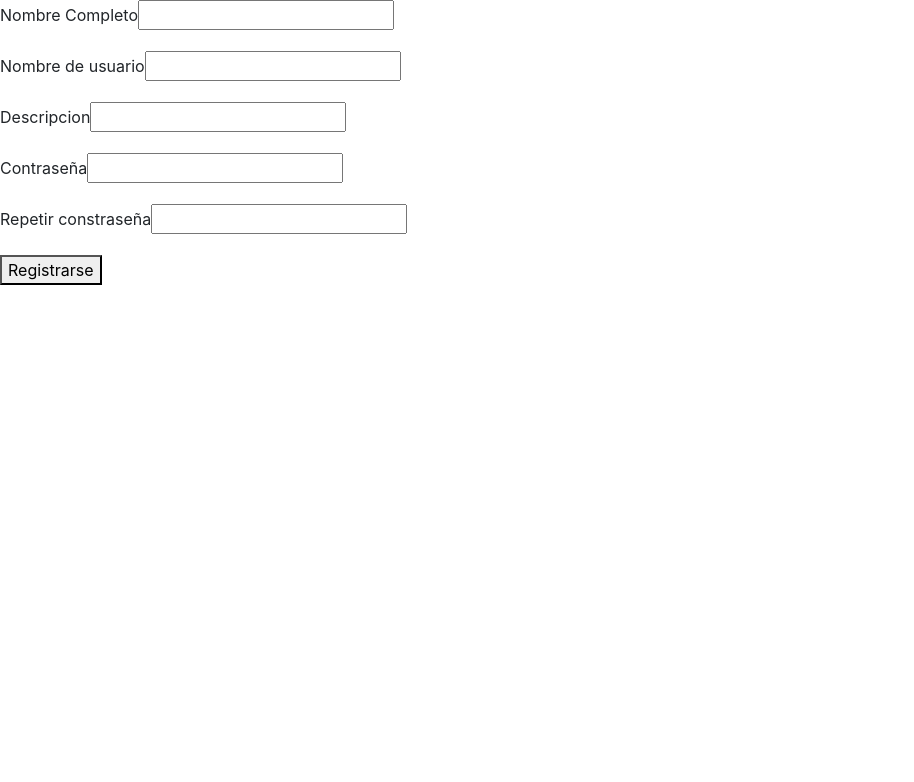
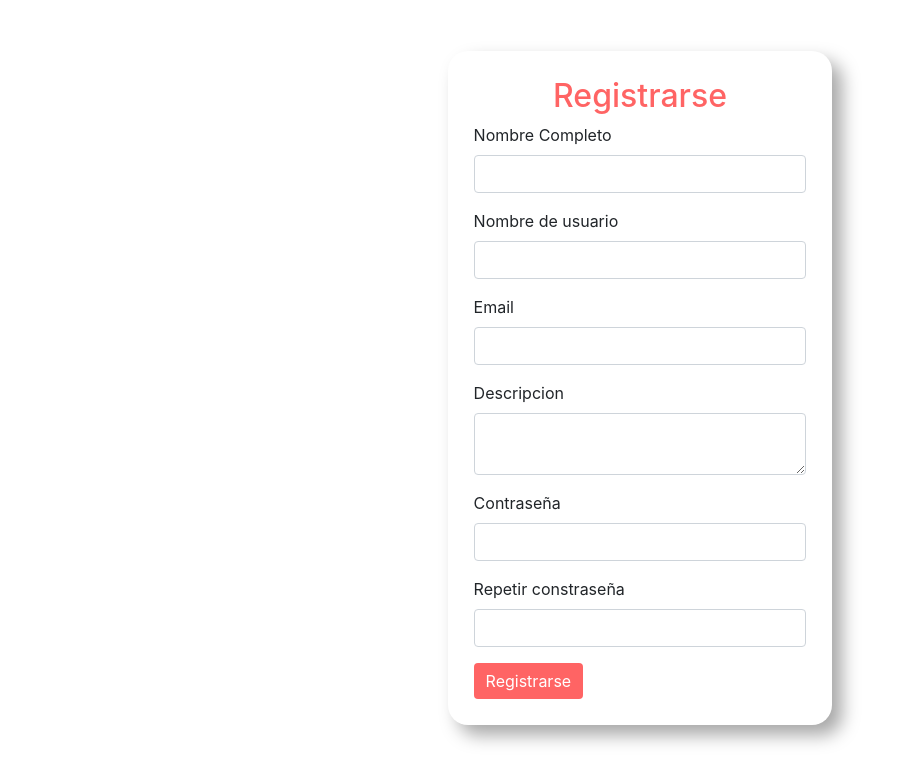
Before and after one commit to Johan52752/School-data, a React (Create React App) app in the folder frontend/: page /register in a window 1280 px wide. Shown: the top 782 px of the page, without its empty margins (0-914 px from the left). Built offline with nearby package versions, Linux system fonts and the light colour scheme.

Commit message:
fast develop

```diff
--- a/frontend/package.json
+++ b/frontend/package.json
@@ -9,6 +9,7 @@
     "@testing-library/user-event": "^12.1.10",
     "axios": "^0.21.0",
     "bootstrap": "^4.5.3",
+    "node-sass": "^4.14.1",
     "react": "^17.0.1",
     "react-bootstrap": "^1.4.0",
     "react-dom": "^17.0.1",
--- a/frontend/public/index.html
+++ b/frontend/public/index.html
@@ -15,6 +15,7 @@
       user's mobile device or desktop. See https://developers.google.com/web/fundamentals/web-app-manifest/
     -->
     <link rel="manifest" href="%PUBLIC_URL%/manifest.json" />
+    <link rel="stylesheet" href="https://cdn.jsdelivr.net/npm/bootstrap@4.5.3/dist/css/bootstrap.min.css" integrity="sha384-TX8t27EcRE3e/ihU7zmQxVncDAy5uIKz4rEkgIXeMed4M0jlfIDPvg6uqKI2xXr2" crossorigin="anonymous">
     <!--
       Notice the use of %PUBLIC_URL% in the tags above.
       It will be replaced with the URL of the `public` folder during the build.
@@ -39,5 +40,7 @@
       To begin the development, run `npm start` or `yarn start`.
       To create a production bundle, use `npm run build` or `yarn build`.
     -->
+    <script src="https://code.jquery.com/jquery-3.5.1.slim.min.js" integrity="sha384-DfXdz2htPH0lsSSs5nCTpuj/zy4C+OGpamoFVy38MVBnE+IbbVYUew+OrCXaRkfj" crossorigin="anonymous"></script>
+    <script src="https://cdn.jsdelivr.net/npm/bootstrap@4.5.3/dist/js/bootstrap.bundle.min.js" integrity="sha384-ho+j7jyWK8fNQe+A12Hb8AhRq26LrZ/JpcUGGOn+Y7RsweNrtN/tE3MoK7ZeZDyx" crossorigin="anonymous"></script>
   </body>
 </html>
--- /dev/null
+++ b/frontend/src/actions/index.jsx
@@ -0,0 +1,9 @@
+export const registerUser = (payload) => ({
+    type: 'REGISTER_USER',
+    payload,
+})
+
+export const unlogUser = (payload) => ({
+    type: 'UNLOG_USER',
+    payload
+})
--- a/frontend/src/components/screens/home/home.jsx
+++ b/frontend/src/components/screens/home/home.jsx
@@ -1,11 +1,28 @@
-import React from 'react'
+import React, { useEffect } from 'react'
+import { connect } from 'react-redux'
 
-const Home = ( ) => {
+const Home = (props) => {
+
+    useEffect(() => {
+        if (props.user === undefined){
+            console.log('entra')
+            props.history.push('/login')
+        }
+    }, [props.user])
+
     return (
         <h1>
-            Home
+            {props?.user?.name && (
+               <span>{props.user.name}</span>
+            )}
+            Hola
         </h1>
     )
 }
 
-export default Home
+const mapStateToProps = (state) => {
+    const { user } = state
+    return { user }
+}
+
+export default connect(mapStateToProps, null)(Home)
--- a/frontend/src/components/screens/login/login.jsx
+++ b/frontend/src/components/screens/login/login.jsx
@@ -1,28 +1,31 @@
-import React from 'react'
+import React, { useEffect } from 'react'
+import { connect } from 'react-redux'
 import { Form, Button } from 'react-bootstrap'
+import { unlogUser } from '../../../actions'
 
-const Login = () => {
+import './login.scss'
+
+const Login = (props) => {
+    useEffect(() => {
+        props.unlogUser()
+    }, [])
+
     return (
         <>
             <div className="container-login">
+                <h1 className='login-title'>Iniciar sesion</h1>
                 <Form>
                     <Form.Group controlId="formBasicEmail">
-                        <Form.Label>Email address</Form.Label>
-                        <Form.Control type="email" placeholder="Enter email" />
-                        <Form.Text className="text-muted">
-                            We'll never share your email with anyone else.
-                        </Form.Text>
+                        <Form.Label>Email</Form.Label>
+                        <Form.Control type="email" placeholder="example@example.com" />
                     </Form.Group>
 
                     <Form.Group controlId="formBasicPassword">
-                        <Form.Label>Password</Form.Label>
-                        <Form.Control type="password" placeholder="Password" />
-                    </Form.Group>
-                    <Form.Group controlId="formBasicCheckbox">
-                        <Form.Check type="checkbox" label="Check me out" />
+                        <Form.Label>Contraseña</Form.Label>
+                        <Form.Control type="password" placeholder="*******" />
                     </Form.Group>
                     <Button variant="primary" type="submit">
-                        Submit
+                        Entrar
                     </Button>
                 </Form>
             </div>
@@ -30,4 +33,12 @@ const Login = () => {
     )
 }
 
-export default Login
+const mapDispatchToProps = {
+    unlogUser,
+}
+
+const mapStateToProps = (state) => {
+     return state
+}
+
+export default connect(mapStateToProps, mapDispatchToProps)(Login)
--- /dev/null
+++ b/frontend/src/components/screens/login/login.scss
@@ -0,0 +1,13 @@
+.container-login {
+    margin: 10% 30% 0 30%;
+    padding: 2%;
+    border-radius: 20px;
+    -webkit-box-shadow: 10px 10px 38px 0px rgba(0,0,0,0.35);
+    -moz-box-shadow: 10px 10px 18px 0px rgba(0,0,0,0.35);
+    box-shadow: 10px 10px 18px 0px rgba(0,0,0,0.35);
+
+    .login-title {
+        text-align: center;
+        color: #FF6464;
+    }
+}
--- a/frontend/src/components/screens/register/register.jsx
+++ b/frontend/src/components/screens/register/register.jsx
@@ -1,58 +1,93 @@
-import React from 'react'
+import React, { useEffect } from 'react'
 import { useForm } from 'react-hook-form'
 import UserService from '../../../services/userService'
+import { connect } from 'react-redux'
+import { registerUser, unlogUser } from '../../../actions'
 
-const Register = () => {
+import './register.scss'
+
+const Register = (props) => {
+    useEffect(() => {
+        props.unlogUser()
+    }, [])
+
     const registerForm = useForm()
     const userService = new UserService()
 
     const handleRegister = async (data) => {
         if( data.password === data.confirm_password){
+
             const userData = {
                 name: data.name,
                 id_student: data.id_student,
                 description: data.description,
-                password: data.password
+                password: data.password,
+                email: data.email
             }
+
             const response = await userService.registerUser(userData)
-            console.log(response)
+
+            if (response.status === 200){
+                props.registerUser({ user: response.data})
+                props.history.push('/')
+            } else {
+                console.log(response)
+            }
+
+        } else {
+            alert('Las contraseñas no son iguales')
         }
     }
 
     return (
         <>
-            <div className="container-login">
+            <div className="container-register">
+                <h1 className='register-title'>Registrarse</h1>
                 <form onSubmit={ registerForm.handleSubmit((event) => handleRegister(event)) }>
                     <div className="form-group">
                         <label htmlFor="">Nombre Completo</label>
-                        <input type="text" name='name' ref={ registerForm.register }/>
+                        <input className='form-control' type="text" name='name' ref={ registerForm.register }/>
                     </div>
 
                     <div className="form-group">
                         <label htmlFor="">Nombre de usuario</label>
-                        <input type="text" name='id_student' ref={ registerForm.register }/>
+                        <input className='form-control' type="text" name='id_student' ref={ registerForm.register }/>
+                    </div>
+
+                    <div className="form-group">
+                        <label htmlFor="">Email</label>
+                        <input className='form-control' type="email" name='email' ref={ registerForm.register }/>
                     </div>
 
                     <div className="form-group">
                         <label htmlFor="">Descripcion</label>
-                        <input type="textarea" name='description' ref={ registerForm.register }/>
+                        <textarea className='form-control' name='description' ref={ registerForm.register }/>
                     </div>
 
                     <div className="form-group">
                         <label htmlFor="">Contraseña</label>
-                        <input type="text" name='password' ref={ registerForm.register }/>
+                        <input className='form-control' type="password" name='password' ref={ registerForm.register }/>
                     </div>
 
                     <div className="form-group">
                         <label htmlFor="">Repetir constraseña</label>
-                        <input type="text" name='confirm_password' ref={ registerForm.register }/>
+                        <input className='form-control' type="password" name='confirm_password' ref={ registerForm.register }/>
                     </div>
 
-                    <button type='submit'> Registrarse </button>
+                    <button className='btn btn-primary' type='submit'> Registrarse </button>
                 </form>
             </div>
         </>
     )
 }
 
-export default Register
+const mapDispatchToProps = {
+    registerUser,
+    unlogUser,
+}
+
+const mapStateToProps = (state) => {
+     return state
+}
+
+export default connect(mapStateToProps, mapDispatchToProps)(Register)
--- /dev/null
+++ b/frontend/src/components/screens/register/register.scss
@@ -0,0 +1,14 @@
+.container-register {
+    margin: 4% 35% 2% 35%;
+    padding: 2%;
+    border-radius: 20px;
+    -webkit-box-shadow: 10px 10px 38px 0px rgba(0,0,0,0.35);
+    -moz-box-shadow: 10px 10px 18px 0px rgba(0,0,0,0.35);
+    box-shadow: 10px 10px 18px 0px rgba(0,0,0,0.35);
+
+    .register-title {
+        font-size: 2rem;
+        text-align: center;
+        color: #FF6464;
+    }
+}
--- a/frontend/src/index.jsx
+++ b/frontend/src/index.jsx
@@ -2,7 +2,7 @@ import React from 'react';
 import ReactDOM from 'react-dom';
 import { createStore } from 'redux';
 import { Provider } from 'react-redux';
-import './index.css';
+import './index.scss';
 import App from './routes/app';
 import reducer from './reducers'
 import reportWebVitals from './reportWebVitals';
--- a/frontend/src/index.css
+++ b/frontend/src/index.scss
@@ -11,3 +11,10 @@ code {
   font-family: source-code-pro, Menlo, Monaco, Consolas, 'Courier New',
     monospace;
 }
+
+button {
+  &.btn-primary {
+    background-color: #FF6464 !important;
+    border: #FF6464;
+  }
+}
--- a/frontend/src/reducers/index.jsx
+++ b/frontend/src/reducers/index.jsx
@@ -1,5 +1,15 @@
 const reducers = (state, action) => {
     switch (action.type) {
+        case 'REGISTER_USER':
+            return {
+                ...state,
+                user: action.payload.user
+            }
+        case 'UNLOG_USER':
+            state.user = {}
+            return {
+                ...state
+            }
         default:
             return state
     }
--- a/frontend/src/services/userService.jsx
+++ b/frontend/src/services/userService.jsx
@@ -9,7 +9,6 @@ class UserService {
                 'Content-Type': 'application/json',
               },
         })
-        console.log(response)
         return response
     }
 }
```
Also changed, not shown: 2 other files (tests, documents, lock files or other folders).
